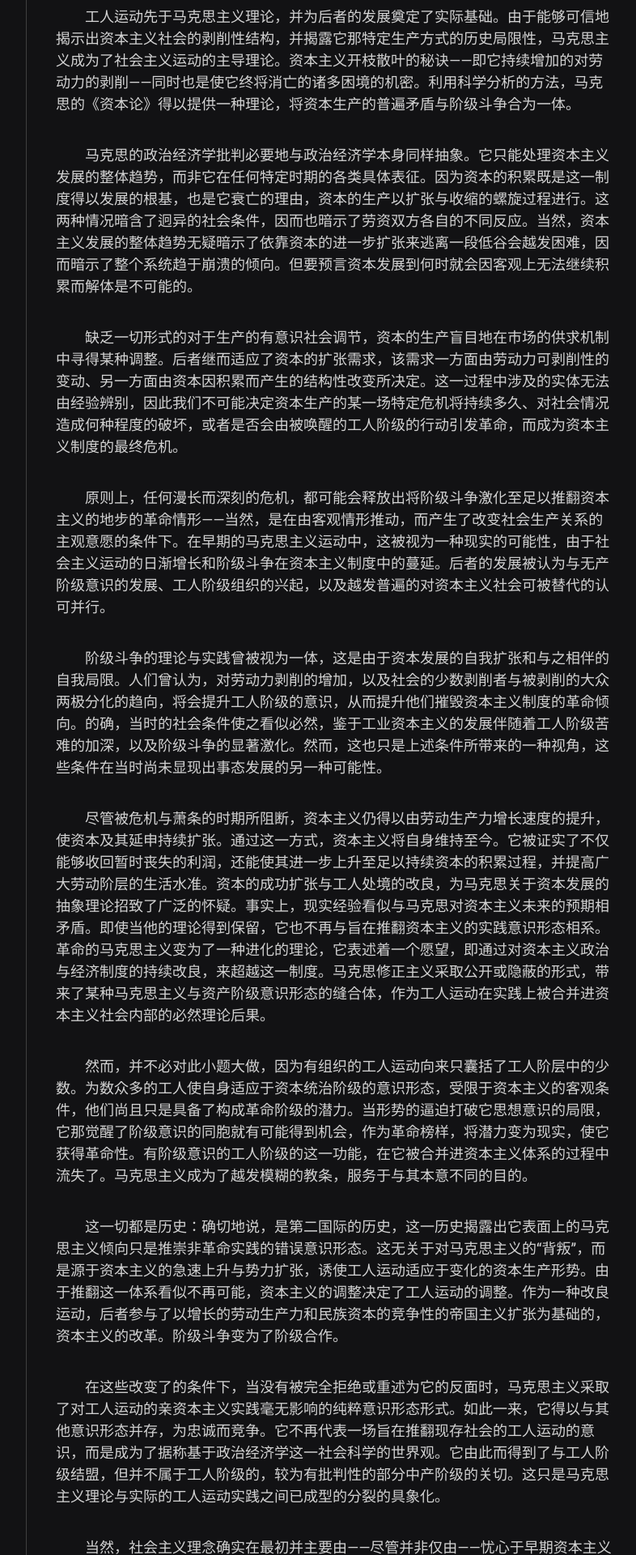
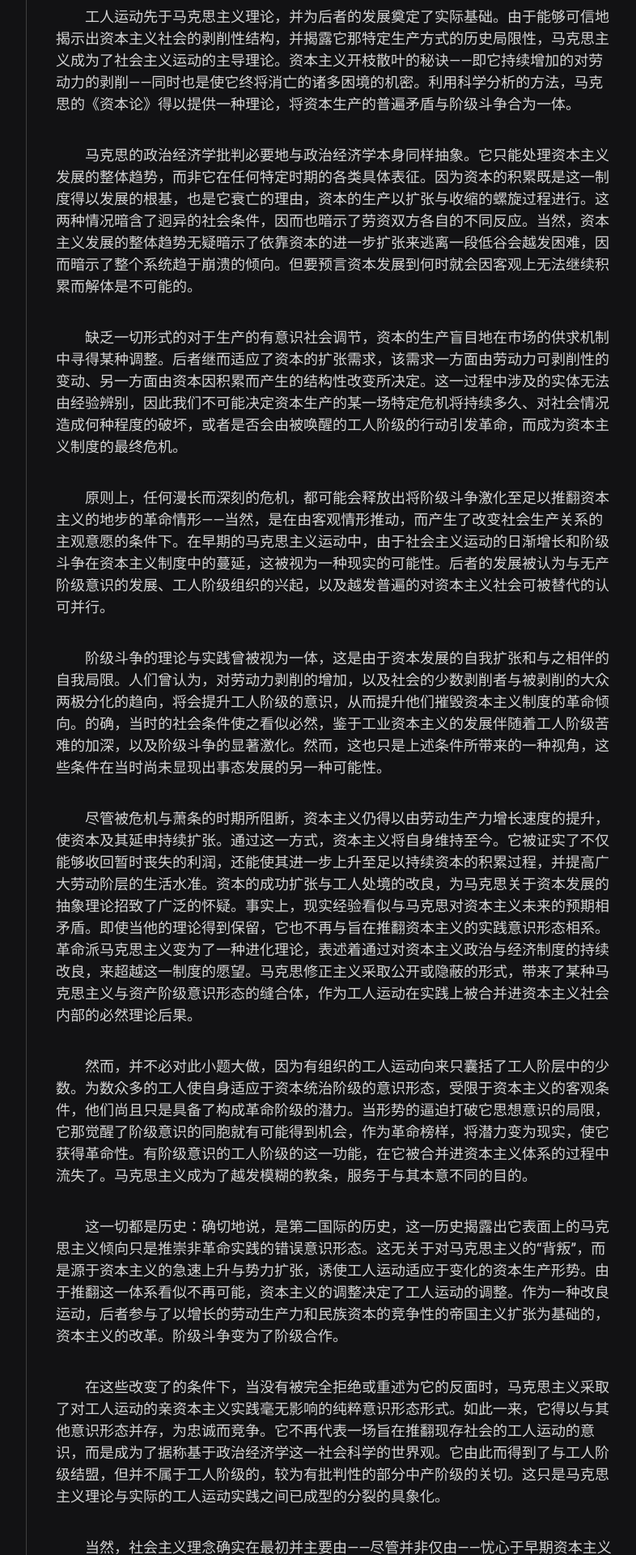
Before and after one commit to scatterdclouds/scatterdclouds.github.io, a Jekyll site: the page built from _posts/2022-01-08-pmattick-1983.md, in a window 1280 px wide. Shown: the part 1264-3184 px from the top of the page at 81% size, without its empty margins (357-1143 px from the left). Built offline with Jekyll 4.4.1, drawn with Linux system fonts in a browser that asks for light colours; nearby versions of some CDN libraries; some web fonts are replaced; comment, search, counter and statistics services are not loaded.

Commit message:
Update 2022-01-08-pmattick-1983.md

```diff
--- a/_posts/2022-01-08-pmattick-1983.md
+++ b/_posts/2022-01-08-pmattick-1983.md
@@ -30,11 +30,11 @@ comments: true
 
 　　缺乏一切形式的对于生产的有意识社会调节，资本的生产盲目地在市场的供求机制中寻得某种调整。后者继而适应了资本的扩张需求，该需求一方面由劳动力可剥削性的变动、另一方面由资本因积累而产生的结构性改变所决定。这一过程中涉及的实体无法由经验辨别，因此我们不可能决定资本生产的某一场特定危机将持续多久、对社会情况造成何种程度的破坏，或者是否会由被唤醒的工人阶级的行动引发革命，而成为资本主义制度的最终危机。
 
-　　原则上，任何漫长而深刻的危机，都可能会释放出将阶级斗争激化至足以推翻资本主义的地步的革命情形——当然，是在由客观情形推动，而产生了改变社会生产关系的主观意愿的条件下。在早期的马克思主义运动中，这被视为一种现实的可能性，由于社会主义运动的日渐增长和阶级斗争在资本主义制度中的蔓延。后者的发展被认为与无产阶级意识的发展、工人阶级组织的兴起，以及越发普遍的对资本主义社会可被替代的认可并行。
+　　原则上，任何漫长而深刻的危机，都可能会释放出将阶级斗争激化至足以推翻资本主义的地步的革命情形——当然，是在由客观情形推动，而产生了改变社会生产关系的主观意愿的条件下。在早期的马克思主义运动中，由于社会主义运动的日渐增长和阶级斗争在资本主义制度中的蔓延，这被视为一种现实的可能性。后者的发展被认为与无产阶级意识的发展、工人阶级组织的兴起，以及越发普遍的对资本主义社会可被替代的认可并行。
 
 　　阶级斗争的理论与实践曾被视为一体，这是由于资本发展的自我扩张和与之相伴的自我局限。人们曾认为，对劳动力剥削的增加，以及社会的少数剥削者与被剥削的大众两极分化的趋向，将会提升工人阶级的意识，从而提升他们摧毁资本主义制度的革命倾向。的确，当时的社会条件使之看似必然，鉴于工业资本主义的发展伴随着工人阶级苦难的加深，以及阶级斗争的显著激化。然而，这也只是上述条件所带来的一种视角，这些条件在当时尚未显现出事态发展的另一种可能性。
 
-　　尽管被危机与萧条的时期所阻断，资本主义仍得以由劳动生产力增长速度的提升，使资本及其延申持续扩张。通过这一方式，资本主义将自身维持至今。它被证实了不仅能够收回暂时丧失的利润，还能使其进一步上升至足以持续资本的积累过程，并提高广大劳动阶层的生活水准。资本的成功扩张与工人处境的改良，为马克思关于资本发展的抽象理论招致了广泛的怀疑。事实上，现实经验看似与马克思对资本主义未来的预期相矛盾。即使当他的理论得到保留，它也不再与旨在推翻资本主义的实践意识形态相系。革命的马克思主义变为了一种进化的理论，它表述着一个愿望，即通过对资本主义政治与经济制度的持续改良，来超越这一制度。马克思修正主义采取公开或隐蔽的形式，带来了某种马克思主义与资产阶级意识形态的缝合体，作为工人运动在实践上被合并进资本主义社会内部的必然理论后果。
+　　尽管被危机与萧条的时期所阻断，资本主义仍得以由劳动生产力增长速度的提升，使资本及其延申持续扩张。通过这一方式，资本主义将自身维持至今。它被证实了不仅能够收回暂时丧失的利润，还能使其进一步上升至足以持续资本的积累过程，并提高广大劳动阶层的生活水准。资本的成功扩张与工人处境的改良，为马克思关于资本发展的抽象理论招致了广泛的怀疑。事实上，现实经验看似与马克思对资本主义未来的预期相矛盾。即使当他的理论得到保留，它也不再与旨在推翻资本主义的实践意识形态相系。革命派马克思主义变为了一种进化理论，表述着通过对资本主义政治与经济制度的持续改良，来超越这一制度的愿望。马克思修正主义采取公开或隐蔽的形式，带来了某种马克思主义与资产阶级意识形态的缝合体，作为工人运动在实践上被合并进资本主义社会内部的必然理论后果。
 
 　　然而，并不必对此小题大做，因为有组织的工人运动向来只囊括了工人阶层中的少数。为数众多的工人使自身适应于资本统治阶级的意识形态，受限于资本主义的客观条件，他们尚且只是具备了构成革命阶级的潜力。当形势的逼迫打破它思想意识的局限，它那觉醒了阶级意识的同胞就有可能得到机会，作为革命榜样，将潜力变为现实，使它获得革命性。有阶级意识的工人阶级的这一功能，在它被合并进资本主义体系的过程中流失了。马克思主义成为了越发模糊的教条，服务于与其本意不同的目的。
 
```
